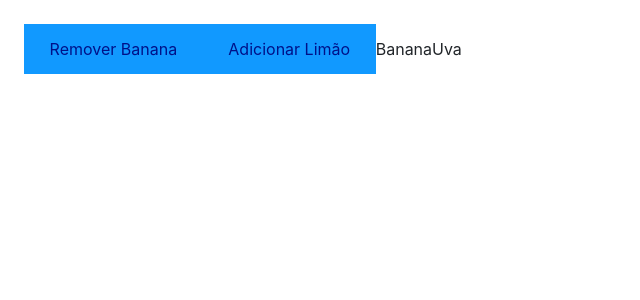
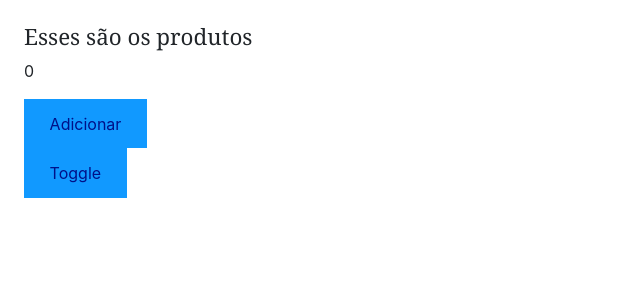
Before and after one commit to eduardoAmroginski/Sandbox-React, a React (Create React App) app in the folder curso/appreact/: page / in a window 1280 px wide. Shown: the top 300 px of the page, without its empty margins (0-640 px from the left). Built offline with nearby package versions, Linux system fonts and the light colour scheme.

Commit message:
Adicionando exemplo de React com Classes

```diff
--- a/curso/appreact/src/App.js
+++ b/curso/appreact/src/App.js
@@ -79,6 +79,7 @@
 import UseReducerExample1 from './Exemplos/MaisReact/UseReducer/UseReducerExample1';
 import UseReducerExample2 from './Exemplos/MaisReact/UseReducer/UseReducerExample2';
 import UseReducerExample3 from './Exemplos/MaisReact/UseReducer/UseReducerExample3';
+import ClassesExample1 from './Exemplos/MaisReact/Classes/ClassesExample1';
 
 const Titulo = ({ cor, texto, children }) => {
   return (
@@ -195,7 +196,8 @@
       {/* <MemoExample1 /> */}
       {/* <UseReducerExample1 /> */}
       {/* <UseReducerExample2 /> */}
-      <UseReducerExample3 />
+      {/* <UseReducerExample3 /> */}
+      <ClassesExample1 />
 
       {/* <Form />
       <Footer /> */}
--- /dev/null
+++ b/curso/appreact/src/Exemplos/MaisReact/Classes/ClassesExample1.jsx
@@ -0,0 +1,15 @@
+import React from "react";
+import Produtos from "./Produtos";
+
+const ClassesExample1 = () => {
+  const [ativar, setAtivar] = React.useState(true);
+
+  return (
+    <div>
+      {ativar && <Produtos titulo="Esses são os produtos" />}
+      <button onClick={() => setAtivar(!ativar)}>Toggle</button>
+    </div>
+  );
+};
+
+export default ClassesExample1;
--- /dev/null
+++ b/curso/appreact/src/Exemplos/MaisReact/Classes/Produtos.jsx
@@ -0,0 +1,46 @@
+import React from "react";
+
+class Produtos extends React.Component {
+  constructor(props) {
+    super(props);
+    this.state = {
+      contar: 0,
+    };
+    this.handleClick = this.handleClick.bind(this);
+  }
+
+  componentDidMount() {
+    //Momento perfeito para se fazer um fetch e atualizar o estado usando this.setState
+    console.log("Componente montado");
+  }
+
+  componentDidUpdate() {
+    //Roda toda vez que o componente atualizar novamente
+    console.log("Componente atualizado");
+    document.title = this.state.contar;
+  }
+
+  componentWillUnmount() {
+    //Roda antes que o componente saia da tela.
+    console.log("saiu da tela");
+    //Sempre que removermos um componente da tela, o estado se perde
+  }
+
+  handleClick() {
+    this.setState((state) => ({
+      contar: state.contar + 1,
+    }));
+  }
+
+  render() {
+    return (
+      <div>
+        <h1>{this.props.titulo}</h1>
+        <p>{this.state.contar}</p>
+        <button onClick={this.handleClick}>Adicionar</button>
+      </div>
+    );
+  }
+}
+
+export default Produtos;
```
Also changed, not shown: 1 other file (tests, documents, lock files or other folders).
